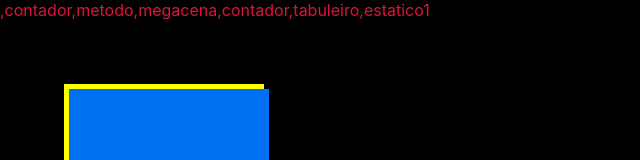
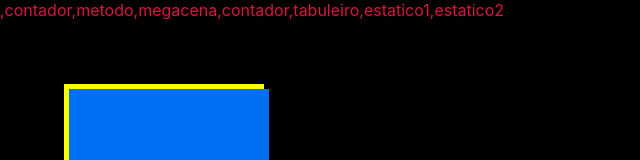
Before and after one commit to viniciusgit2/renderezizando, a Next.js app: page / in a window 1280 px wide. Shown: the top 160 px of the page, without its empty margins (0-640 px from the left). Built offline with nearby package versions, Linux system fonts and the light colour scheme.

Commit message:
corrigindo o bug

```diff
--- a/pages/Estatico2.jsx
+++ b/pages/Estatico2.jsx
@@ -6,7 +6,7 @@ return {
 }
 
 }
-export default function estatico2(){
+export default function estatico2(props){
   return(<div><h1> estatico</h1>
     <h2>{props.numero}</h2>
   </div>)
--- a/pages/index.jsx
+++ b/pages/index.jsx
@@ -5,6 +5,7 @@ import Presente from "./Presente";
 import Porta from "./Porta";
 import { useState } from "react";
 import Estatico1 from "./Estatico1";
+import Estatico2 from "./Estatico2";
 import Subdivisao from '../pages/tabuleiro/componentes/Subdivisao'
 export default function Home() {
   return (
@@ -15,6 +16,7 @@ export default function Home() {
       <Link href='estado/Contador'>,contador</Link>
        <Link href='tabuleiro/componentes/Subdivisao'>,tabuleiro</Link>
        <Link href='Estatico1'>,estatico1</Link>
+       <Link href='Estatico2'>,estatico2</Link>
       <Porta />
 
 
```
